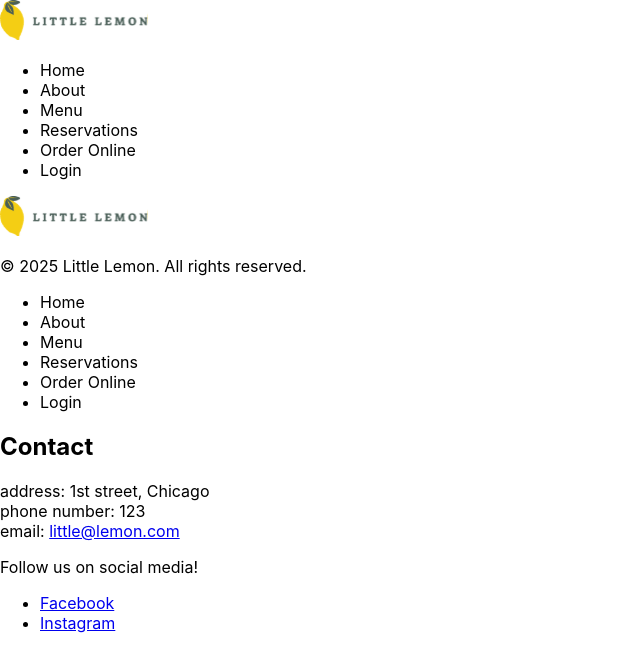
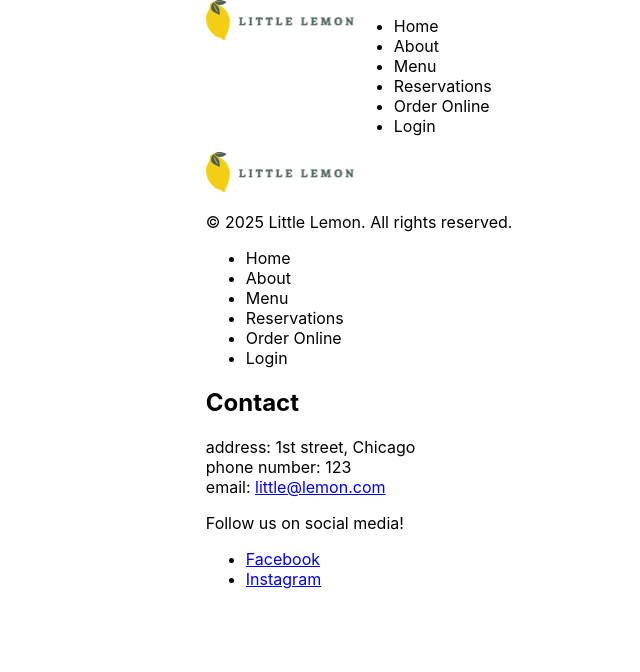
Before and after one commit to mw-5/little-lemon, a React (Create React App) app: page / in a window 1280 px wide. Shown: the top 672 px of the page, without its empty margins (0-640 px from the left). Built offline with nearby package versions, Linux system fonts and the light colour scheme.

Commit message:
feat: Add grid layout to App component

```diff
--- a/src/App.css
+++ b/src/App.css
@@ -36,3 +36,74 @@
     transform: rotate(360deg);
   }
 }
+
+.container {
+  display: grid;
+  grid-template-rows: auto 1fr auto;
+}
+header, nav {
+  grid-row: 1;
+}
+main {
+  grid-row: 2;
+}
+footer {
+  grid-row: 3;
+}
+
+/* Smartphone */
+@media (max-width: 599px) {
+  .container {
+    grid-template-columns: repeat(4, 1fr);
+  }
+  header {
+    grid-column: 2;
+  }
+  nav {
+    grid-column: 3 / -2;
+  }
+  main {
+    grid-column: 2 / -2;
+  }
+  footer {
+    grid-column: 2 / -2;
+  }
+}
+
+/* Tablet */
+@media (min-width: 600px) and (max-width: 899px) {
+  .container {
+    grid-template-columns: repeat(6, 1fr);
+  }
+  header {
+    grid-column: 2;
+  }
+  nav {
+    grid-column: 3 / -2;
+  }
+  main {
+    grid-column: 2 / -2;
+  }
+  footer {
+    grid-column: 2 / -2;
+  }
+}
+
+/* Desktop */
+@media (min-width: 900px) {
+  .container {
+    grid-template-columns: repeat(12, 1fr);
+  }
+  header {
+    grid-column: 3;
+  }
+  nav {
+    grid-column: 4 / -3;
+  }
+  main {
+    grid-column: 3 / -3;
+  }
+  footer {
+    grid-column: 3 / -3;
+  }
+}
--- a/src/App.js
+++ b/src/App.js
@@ -6,12 +6,12 @@ import { Header } from './features/Header/Header';
 
 function App() {
   return (
-    <>
+    <div className="container">
       <Header />
       <Nav />
       <Main />
       <Footer />
-    </>
+    </div>
   );
 }
 
```
